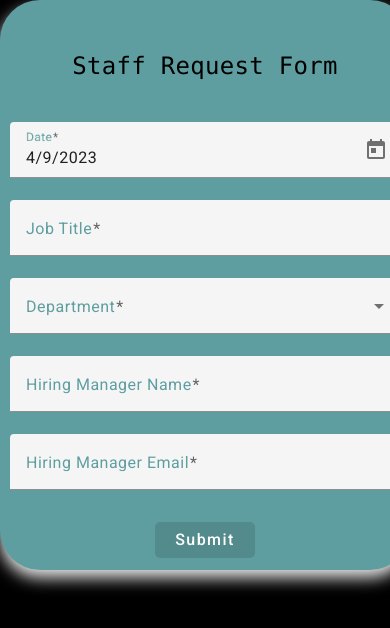
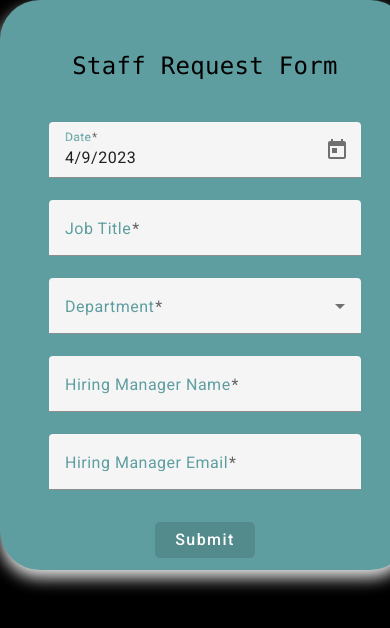
Before and after one commit to amanuelR/Staff-Request, an Angular app: page / in a window 390 px wide. Shown: the top 628 px of the page. Built offline with nearby package versions, Linux system fonts and the light colour scheme.

Commit message:
modify mobile screen response

```diff
--- a/src/app/staff-request-form/staff-request-form.component.css
+++ b/src/app/staff-request-form/staff-request-form.component.css
@@ -61,6 +61,6 @@ button[type="submit"] {
     margin-bottom: 10px;
   }
   form{
-    max-width: 100%;
+    max-width: 80%;
   }
 }
```
